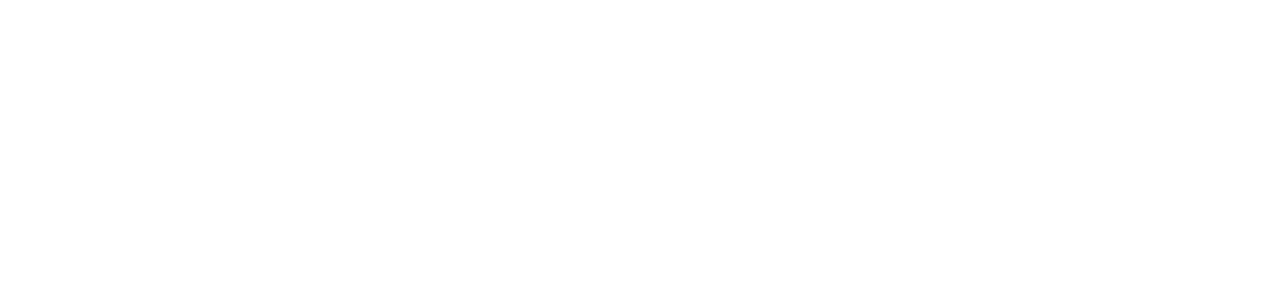
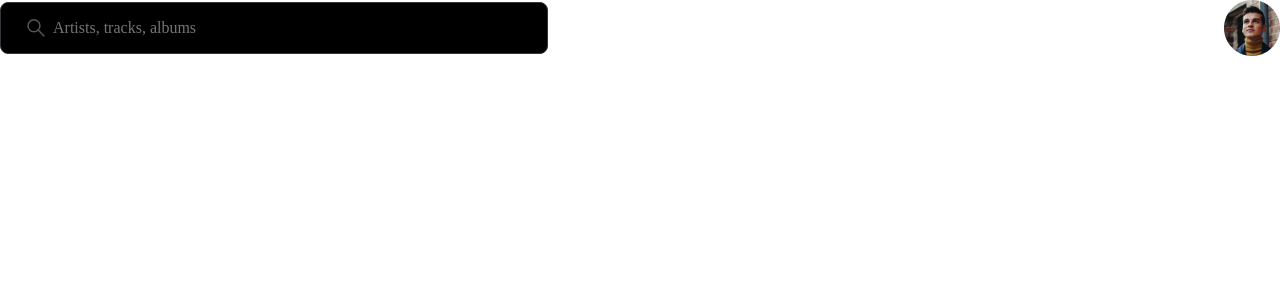
Before and after one commit to NikolozBeqauri/MainStreetCoders, a Next.js app: page / in a window 1280 px wide. Shown: the top 300 px of the page. Built offline with nearby package versions, Linux system fonts and the light colour scheme.

Commit message:
feat: created header

```diff
--- /dev/null
+++ b/app/components/Header/Header.module.scss
@@ -0,0 +1,6 @@
+.headerWrapper {
+    display: flex;
+    gap: 10px;
+    align-items: center;
+    justify-content: space-between;
+}
--- /dev/null
+++ b/app/components/Header/Header.tsx
@@ -0,0 +1,12 @@
+import { Search } from "../Search/Search"
+import { UserProfileIcon } from "../UserProfileIcon/UserPrifileIcon"
+import style from "./Header.module.scss"
+
+export const Header = () => {
+    return(
+        <div className={style.headerWrapper}>
+            <Search/>
+            <UserProfileIcon src="userImage"/>
+        </div>
+    )
+}
--- /dev/null
+++ b/app/components/UserProfileIcon/UserPrifileIcon.tsx
@@ -0,0 +1,17 @@
+import Image from 'next/image';
+import style from './UserProfileIcon.module.scss'
+type Props = {
+    src: string;
+}
+
+export const UserProfileIcon = (props:Props) => {
+    return (
+        <Image
+            className={style.userImage}
+            src={`/images/${props.src}.png`}
+            alt="user image"
+            width={56}
+            height={56}
+        />
+    )
+}
--- /dev/null
+++ b/app/components/UserProfileIcon/UserProfileIcon.module.scss
@@ -0,0 +1,3 @@
+.userImage {
+    cursor: pointer;
+}
--- a/app/page.tsx
+++ b/app/page.tsx
@@ -1,8 +1,10 @@
+import { Header } from "./components/Header/Header";
 import styles from "./page.module.css";
 
 export default function Home() {
   return (
     <main>
+      <Header/>
     </main>
   );
 }
```
Also changed, not shown: public/images/userImage.png (added).
